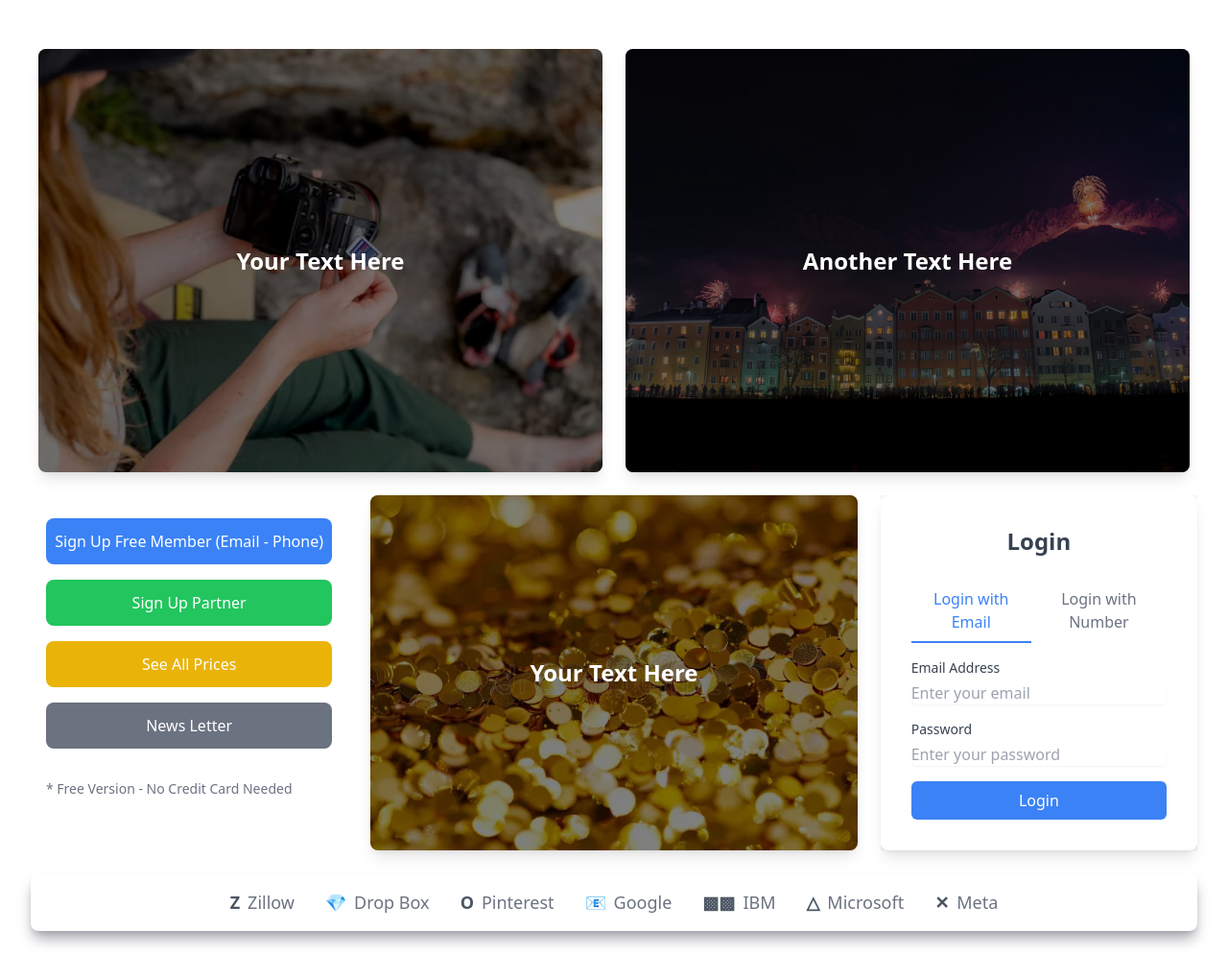
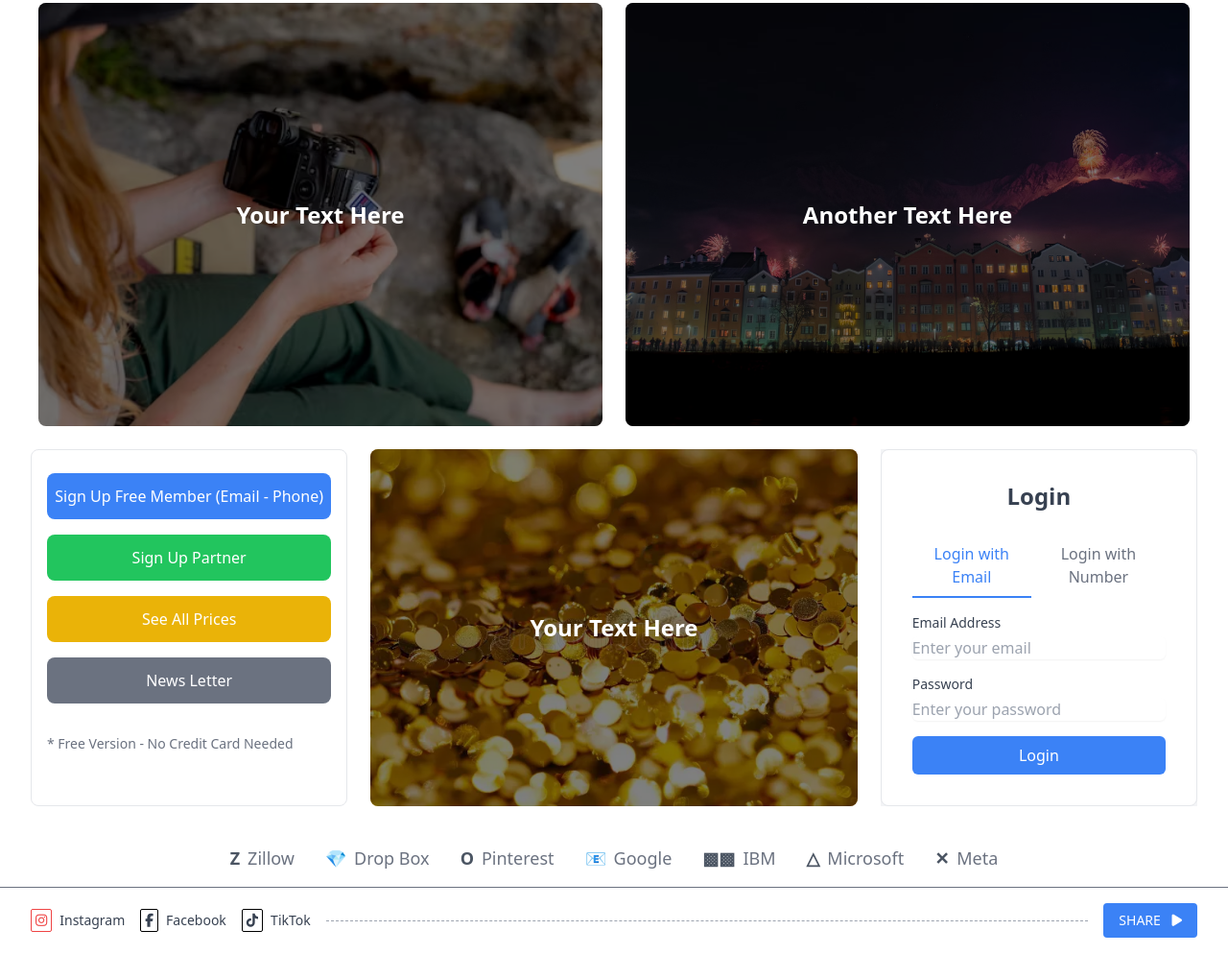
Before and after one commit to rajeshkhadka22e/ggg_task, a plain HTML site: page index.html in a window 1280 px wide. Shown: the part 149-1143 px from the top of the page at 96% size. Drawn offline with nearby package versions, Linux system fonts and the light colour scheme.

Commit message:
footer added

```diff
--- a/index.html
+++ b/index.html
@@ -4,7 +4,7 @@
   <meta charset="UTF-8">
   <meta name="viewport" content="width=device-width, initial-scale=1.0">
   <title>GGG_task</title>
-  <link rel="shortcut icon" href="image/logo-ggg-all-1 (1).png" type="image/x-icon">
+  <link rel="shortcut icon" class="rounded-2xl" href="image/logo-ggg-all-1 (1).png" type="image/x-icon">
   <link rel="stylesheet" href="https://cdnjs.cloudflare.com/ajax/libs/font-awesome/6.7.2/css/all.min.css" integrity="sha512-Evv84Mr4kqVGRNSgIGL/F/aIDqQb7xQ2vcrdIwxfjThSH8CSR7PBEakCr51Ck+w+/U6swU2Im1vVX0SVk9ABhg==" crossorigin="anonymous" referrerpolicy="no-referrer" />
   <script src="https://cdn.tailwindcss.com"></script>
   <link rel="stylesheet" href="style.css">
@@ -21,7 +21,7 @@
   </script>
 </head>
 <body>
-  <nav class="bg-white py-6 border-b shadow-sm fixed top-0 left-0 w-full z-10">
+  <nav class="bg-white py-3 border-b shadow-sm fixed top-0 left-0 w-full z-10">
     <div class="container mx-auto px-4 lg:px-10 flex justify-between items-center ">
       <!-- Logo -->
       <div class="flex items-center space-x-6 text-center">
@@ -38,7 +38,7 @@
 
       <!-- Navbar Links -->
       <div class="hidden lg:flex items-center space-x-9 " id="menu">
-        <a href="#" class="nav-link relative text-gray-500 font-medium ">Home</a>
+        <a href="#" class="nav-link relative text-gray-500 font-medium "> <i class="fa-thin fa-house mr-4" ></i> Home</a>
 
         <div class="flex justify-center items-center">
             <div class="relative w-full max-w-screen-md">
@@ -93,14 +93,14 @@
 
 
 <!-- Hero section -->
-<section class="w-full mt-44 ">
+<section class="w-full mt-32 ">
     <div class=" container mx-auto grid grid-cols-1 md:grid-cols-2 gap-6 py-6 px-10  min-h-96"">
         <!-- Card 1 -->
         <div class="relative w-full h-full ">
           <img
             src="image/img.jpg"
             alt="Card Image 1"
-            class="w-full h-full object-cover rounded-lg shadow-lg"
+            class="w-full h-full object-cover rounded-lg "
           />
           <div
             class="absolute inset-0 flex items-center justify-center bg-black bg-opacity-50 rounded-lg"
@@ -116,7 +116,7 @@
           <img
             src="image/img2.jpg"
             alt="Card Image 2"
-            class="w-full h-full object-cover rounded-lg shadow-lg"
+            class="w-full h-full object-cover rounded-lg"
           />
           <div
             class="absolute inset-0 flex items-center justify-center bg-black bg-opacity-50 rounded-lg"
@@ -132,8 +132,8 @@
 
 <section class="container mx-auto px-8">
     <div class="grid  md:grid-cols-7 gap-6">
-        <div class="col-span-2 ">
-          <div class="container mx-auto px-4 py-6">
+        <div class="col-span-2 border rounded-lg  ">
+          <div class="container mx-auto px-4 py-6 ">
             <!-- Buttons -->
             <div class="space-y-4">
               <button
@@ -228,7 +228,7 @@
                 <img
                   src="image/img3.jpg"
                   alt="Card Image 1"
-                  class="w-full h-full object-cover rounded-lg shadow-lg"
+                  class="w-full h-full object-cover rounded-lg"
                 />
                 <div
                   class="absolute inset-0 flex items-center justify-center bg-black bg-opacity-50 rounded-lg"
@@ -242,7 +242,7 @@
         <div class="col-span-2 ">
             <div class="rounded-lg">
                 <div class="flex items-center justify-center bg-gray-100">
-                    <div class="bg-white p-8 rounded-lg shadow-lg w-full max-w-md">
+                    <div class="bg-white p-8 rounded-lg border w-full max-w-md">
                       <h2 class="text-2xl font-semibold text-center text-gray-700 mb-6">
                         Login
                       </h2>
@@ -340,8 +340,9 @@
 
 
 <!-- our patner customer -->
-<section class="container px-8 mx-auto my-6">
-  <div class="w-full overflow-x-auto bg-white shadow-zinc-400 shadow-lg p-4 rounded-lg">
+<section class="border-b border-gray-500">
+  <div class="container px-8 mx-auto mt-6">
+    <div class="w-full overflow-x-auto bg-white py-4 ">
         <div class="flex gap-8 justify-center items-center icon-container">
           <!-- Zillow -->
           <a href="#">
@@ -384,7 +385,38 @@
           </a>
         </div>
     </div>
+  </div>
 </section>
+
+<!-- social media icons  -->
+<footer class="container mx-auto px-8" >
+  <div class="flex items-center justify-between  py-4 ">
+  <!-- Social Icons -->
+    <div class="flex gap-4">
+      <a href="#" class="flex items-center text-gray-700 text-sm hover:text-gray-900">
+        <span class="mr-2"><i class="fab fa-instagram text-red-500  border p-1 rounded-sm border-red-500"></i></span> Instagram
+      </a>
+      <a href="#" class="flex items-center text-gray-700 text-sm hover:text-gray-900">
+        <span class="mr-2">  <i class="fab fa-facebook-f border p-1 rounded-sm border-black"></i>
+        </span> Facebook
+      </a>
+      <a href="#" class="flex items-center text-gray-700 text-sm hover:text-gray-900">
+        <i class="fab fa-tiktok  border p-1 rounded-sm border-black mr-2"></i>
+
+        TikTok
+      </a>
+    </div>
+
+    <!-- Divider -->
+    <div class="flex-grow mx-4 border-t border-dashed border-gray-400"></div>
+
+    <!-- Share Button -->
+    <button class="bg-blue-500 text-white px-4 py-2 text-sm font-medium rounded hover:bg-blue-600 ">
+      SHARE <i class="fas fa-play  ml-2"></i>
+
+    </button>
+  </div>
+</footer>
 
 <script src="script.js"></script>
 </body>
```
Lines whose indentation alone changed are shown as unchanged.
